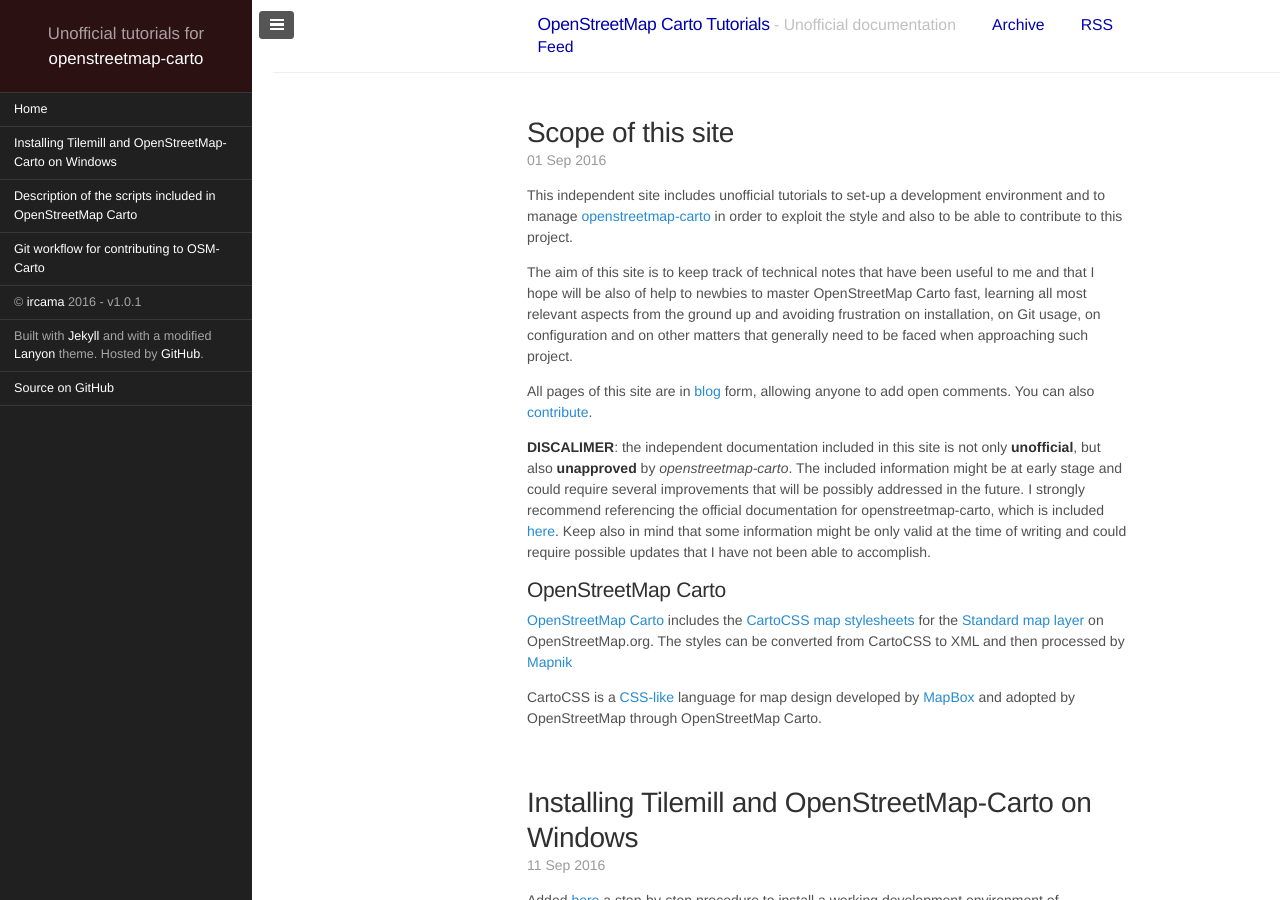
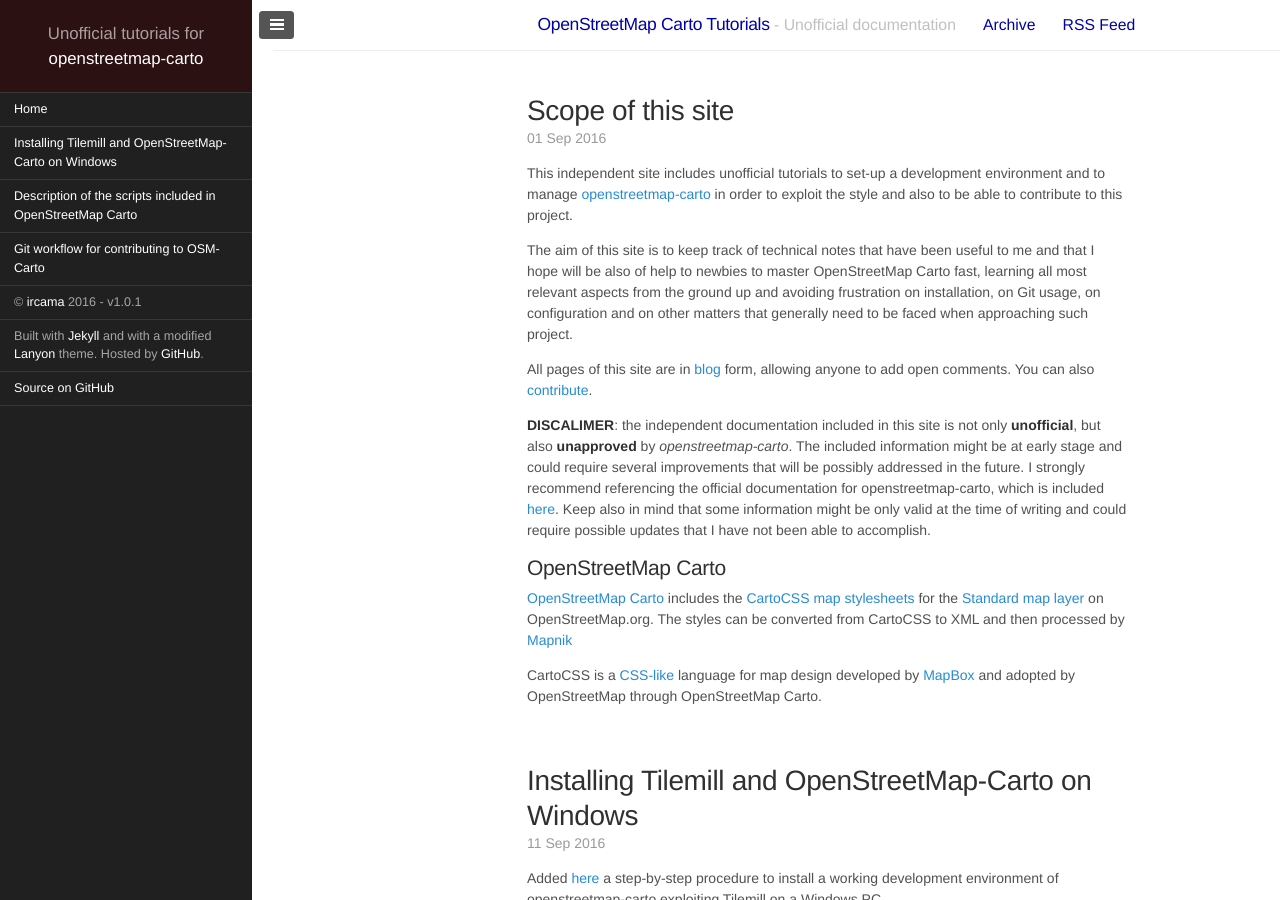
Before and after one commit to Ircama/osm-carto-tutorials, a Jekyll site: the page built from index.html, in a window 1280 px wide and 900 px high. Built offline with Jekyll 4.4.1, drawn with Linux system fonts in a browser that asks for light colours; the list of posts is cut into pages by our own code; comment, search, counter and statistics services are not loaded.

Commit message:
other spaces removed

```diff
--- a/_layouts/default.html
+++ b/_layouts/default.html
@@ -19,7 +19,7 @@
             <a href="{{ site.baseurl }}/" title="Home">{{ site.title }}</a>
             <small> - {{ site.tagline }}</small>
             {% for page in site.pages_list %}
-              &nbsp;&nbsp;&nbsp;&nbsp;&nbsp;&nbsp;
+              &nbsp;&nbsp;&nbsp;&nbsp;
               <small><a href="{{ site.baseurl }}{{ page[1] }}">{{ page[0] }}</a></small>
             {% endfor %}
           </h3>
```
